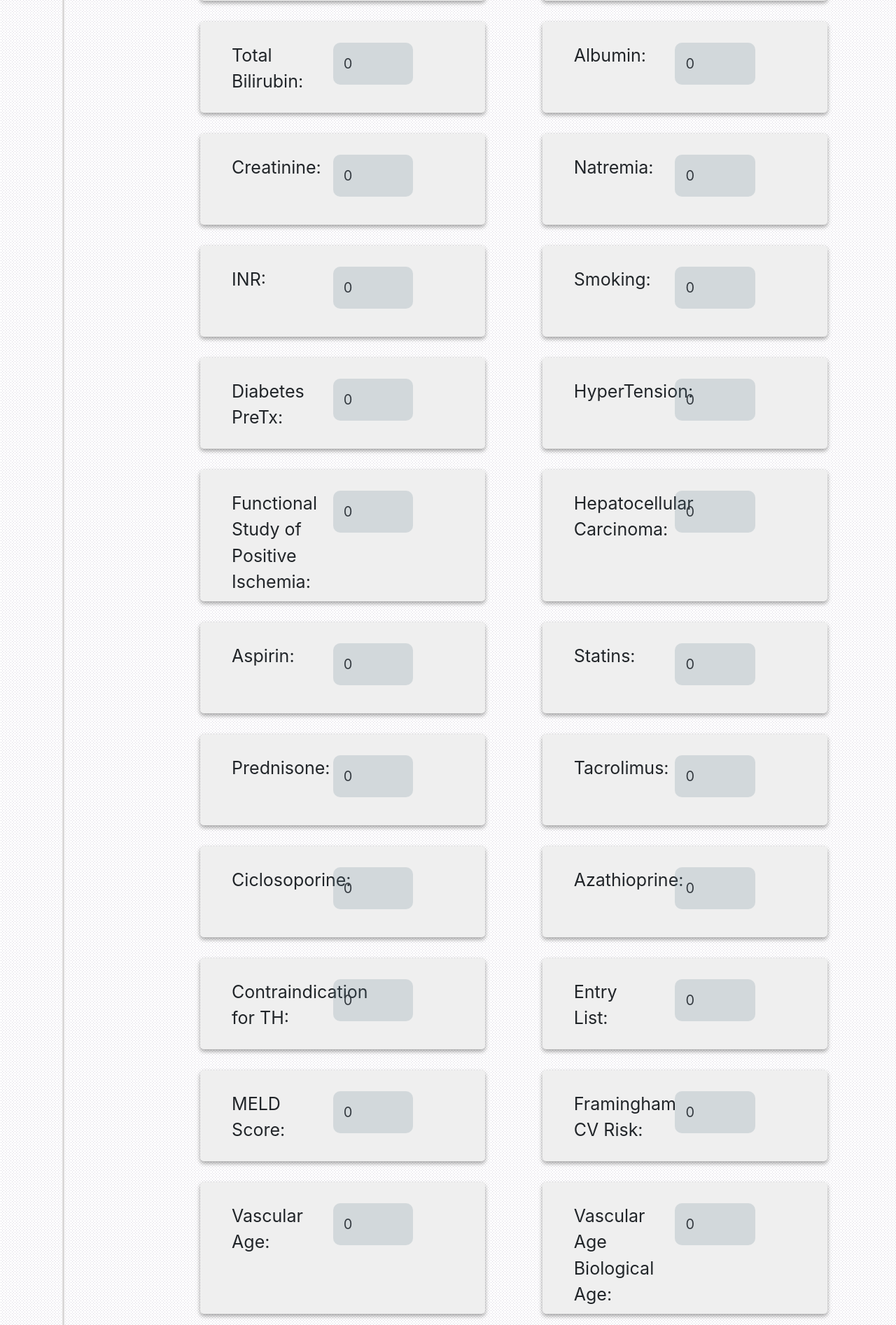
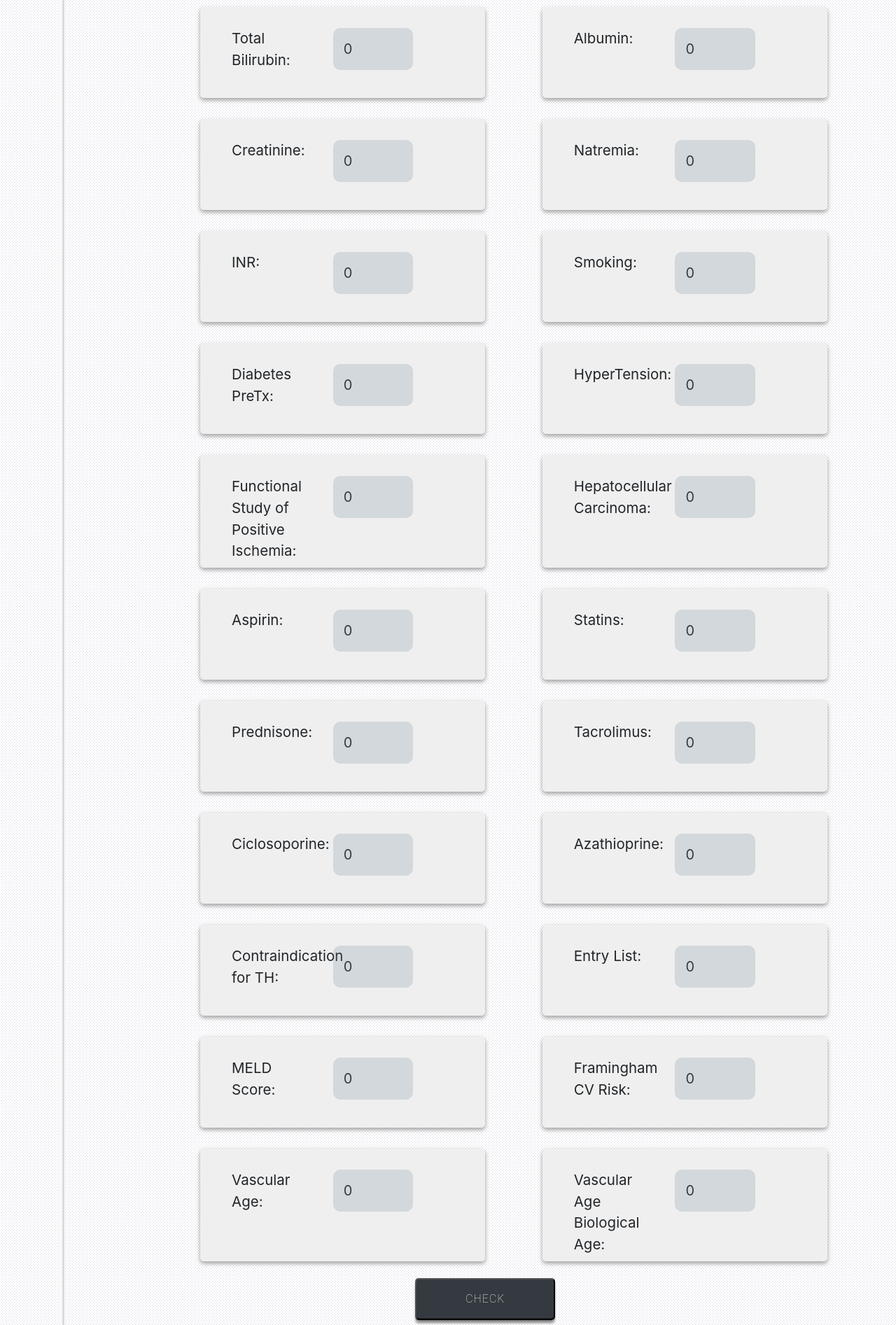
Before and after one commit to JanhaviDadhania/Risk_Analysis, a Django app: page / in a window 1280 px wide. Shown: the part 1907-3800 px from the top of the page at 70% size. Run offline with Django 3.2, Linux system fonts and the light colour scheme; some libraries are stand-ins or nearby versions.

Commit message:
updated stylesheet

```diff
--- /dev/null
+++ b/web_portal/forms/static/script.js
@@ -0,0 +1,257 @@
+window["tmripple"] = /******/ (function (modules) {
+    // webpackBootstrap
+    /******/ // The module cache
+    /******/ var installedModules = {}; // The require function
+    /******/
+    /******/ /******/ function __webpack_require__(moduleId) {
+        /******/
+        /******/ // Check if module is in cache
+        /******/ if (installedModules[moduleId]) {
+            /******/ return installedModules[moduleId].exports;
+            /******/
+        } // Create a new module (and put it into the cache)
+        /******/ /******/ var module = (installedModules[moduleId] = {
+            /******/ i: moduleId,
+            /******/ l: false,
+            /******/ exports: {}
+            /******/
+        }); // Execute the module function
+        /******/
+        /******/ /******/ modules[moduleId].call(
+            module.exports,
+            module,
+            module.exports,
+            __webpack_require__
+        ); // Flag the module as loaded
+        /******/
+        /******/ /******/ module.l = true; // Return the exports of the module
+        /******/
+        /******/ /******/ return module.exports;
+        /******/
+    } // expose the modules object (__webpack_modules__)
+    /******/
+    /******/
+    /******/ /******/ __webpack_require__.m = modules; // expose the module cache
+    /******/
+    /******/ /******/ __webpack_require__.c = installedModules; // define getter function for harmony exports
+    /******/
+    /******/ /******/ __webpack_require__.d = function (exports, name, getter) {
+        /******/ if (!__webpack_require__.o(exports, name)) {
+            /******/ Object.defineProperty(exports, name, {
+                /******/ configurable: false,
+                /******/ enumerable: true,
+                /******/ get: getter
+                /******/
+            });
+            /******/
+        }
+        /******/
+    }; // getDefaultExport function for compatibility with non-harmony modules
+    /******/
+    /******/ /******/ __webpack_require__.n = function (module) {
+        /******/ var getter =
+            module && module.__esModule
+                ? /******/ function getDefault() {
+                        return module["default"];
+                  }
+                : /******/ function getModuleExports() {
+                        return module;
+                  };
+        /******/ __webpack_require__.d(getter, "a", getter);
+        /******/ return getter;
+        /******/
+    }; // Object.prototype.hasOwnProperty.call
+    /******/
+    /******/ /******/ __webpack_require__.o = function (object, property) {
+        return Object.prototype.hasOwnProperty.call(object, property);
+    }; // __webpack_public_path__
+    /******/
+    /******/ /******/ __webpack_require__.p = ""; // Load entry module and return exports
+    /******/
+    /******/ /******/ return __webpack_require__((__webpack_require__.s = 0));
+    /******/
+})(
+    /************************************************************************/
+    /******/ [
+        /* 0 */
+        /***/ function (module, exports, __webpack_require__) {
+            "use strict";
+
+            // Default Settings
+            var settings = {
+                area: "",
+                color: "rgba(255, 255, 255, 0.4)",
+                offsetEl: null,
+                eventListener: "click",
+                mouseMove: false
+            };
+
+            /**
+             * @description Where the magic happens
+             * @param {object} e
+             * @param {string} rippleColor
+             * @param {string} eventListener
+             */
+            function ripple(e, rippleColor, eventListener) {
+                var clickedEl = e.currentTarget;
+                var PageX = eventListener.match(/touch/)
+                    ? e.changedTouches[0].pageX
+                    : e.clientX;
+                var PageY = eventListener.match(/touch/)
+                    ? e.changedTouches[0].pageY
+                    : e.clientY;
+                var btnWidth = clickedEl.clientWidth;
+                var el = clickedEl.getBoundingClientRect();
+                var rippleOffset = settings.offsetEl ? settings.offsetEl.clientHeight : 0;
+                var btnOffsetTop = el.top + rippleOffset;
+                var btnOffsetLeft = el.left;
+                var posMouseX = PageX;
+                var posMouseY = PageY + rippleOffset;
+                var rippleX = posMouseX - btnOffsetLeft;
+                var rippleY = posMouseY - btnOffsetTop;
+
+                var baseCSS =
+                    "\n          position: absolute;\n          width: " +
+                    btnWidth * 2 +
+                    "px;\n          height: " +
+                    btnWidth * 2 +
+                    "px;\n          border-radius: 50%;\n          transition: transform 700ms, opacity 700ms;\n          transition-timing-function: cubic-bezier(0.250, 0.460, 0.450, 0.940);\n          background: " +
+                    rippleColor +
+                    ";\n          background-position: center;\n          background-repeat: no-repeat;\n          background-size: 100%;\n          left: " +
+                    (rippleX - btnWidth) +
+                    "px;\n          top: " +
+                    (rippleY - btnWidth) +
+                    "px;\n          transform: scale(0);\n          pointer-events: none;\n      ";
+
+                // Prepare the dom
+                var rippleEffect = document.createElement("span");
+                rippleEffect.style.cssText = baseCSS;
+
+                // Add some css for prevent overflow errors
+                clickedEl.style.overflow = "hidden";
+
+                // Check if the element is not static because the ripple is in absolute
+                if (window.getComputedStyle(clickedEl).position === "static") {
+                    clickedEl.style.position = "relative";
+                }
+
+                // Check for the mousemove event
+                if (settings.mouseMove) {
+                    settings.mouseMove = false;
+                    return;
+                }
+
+                clickedEl.appendChild(rippleEffect);
+
+                // start animation
+                requestAnimationFrame(function () {
+                    rippleEffect.style.cssText = baseCSS + " transform: scale(1); opacity: 0;";
+                });
+
+                setTimeout(function () {
+                    rippleEffect.remove();
+                }, 700);
+            }
+
+            /**
+             * @description Prevent ripple when scrolling (Mobile Only)
+             * @param {string} eventListener
+             */
+            function onDrag(eventListener) {
+                if (eventListener === "touchend") {
+                    document
+                        .getElementsByTagName("body")[0]
+                        .addEventListener("touchmove", function () {
+                            settings.mouseMove = true;
+                        });
+                }
+            }
+
+            function attachRipple(els, rippleColor, eventListener) {
+                for (var i = 0; i < els.length; i += 1) {
+                    var currentBtn = els[i];
+                    currentBtn.addEventListener(eventListener, function (e) {
+                        return ripple(e, rippleColor, eventListener);
+                    });
+                }
+            }
+
+            function attachRippleToAttribute(area, rippleColor, eventListener) {
+                var attributeEl = document.querySelectorAll(
+                    area + " [data-animation='ripple']"
+                );
+
+                if (attributeEl.length > 0) {
+                    attachRipple(attributeEl, rippleColor, eventListener);
+                } else {
+                    throw new Error('not found any element with data-animation="ripple"');
+                }
+            }
+
+            function attachRippleToSelectors(selectors, rippleColor, eventListener) {
+                if (selectors) {
+                    var selectorsEl = document.querySelectorAll(selectors);
+                } else {
+                    throw new Error("You have to enter at least 1 selector");
+                }
+
+                if (selectorsEl.length > 0) {
+                    attachRipple(selectorsEl, rippleColor, eventListener);
+                } else {
+                    console.warn("No element found with this selector: ", selectors);
+                }
+            }
+
+            module.exports = {
+                init: function init() {
+                    var data =
+                        arguments.length > 0 && arguments[0] !== undefined ? arguments[0] : {};
+
+                    try {
+                        var area = settings.area,
+                            color = settings.color,
+                            offsetEl = settings.offsetEl,
+                            eventListener = settings.eventListener;
+
+                        area = data.area || area;
+                        color = data.color || color;
+                        offsetEl = data.offsetEl ? this.setOffsetEl(data.offsetEl) : offsetEl;
+                        eventListener = data.eventListener || eventListener;
+
+                        onDrag(eventListener);
+                        attachRippleToAttribute(area, color, eventListener);
+                    } catch (e) {
+                        console.warn(e.message);
+                    }
+                },
+                attachToSelectors: function attachToSelectors() {
+                    var data =
+                        arguments.length > 0 && arguments[0] !== undefined ? arguments[0] : {};
+
+                    try {
+                        var elSetting = {
+                            color: data.color || settings.color,
+                            eventListener: data.eventListener || settings.eventListener
+                        };
+                        var color = elSetting.color,
+                            eventListener = elSetting.eventListener;
+
+                        attachRippleToSelectors(data.selectors, color, eventListener);
+                    } catch (e) {
+                        console.warn(e.message);
+                    }
+                },
+                setOffsetEl: function setOffsetEl(el) {
+                    settings.offsetEl = document.querySelector(el);
+                },
+
+                ripple: ripple
+            };
+
+            /***/
+        }
+        /******/
+    ]
+);
+
+tmripple.init();
--- a/web_portal/forms/static/style.css
+++ b/web_portal/forms/static/style.css
@@ -37,6 +37,54 @@ a:hover,a:visited,a:focus  { text-decoration:none; color:inherit; }
         display: none;
     }
 }
+
+/**
+
+**/
+
+
+.check {
+    /**position: absolute;**/
+    top: 0;
+    left: 0;
+    right: 0;
+    bottom: 0;
+    height: 50px;
+    width: 200px;
+    margin: auto;
+}
+*[data-animation="ripple"] {
+    /* height: 100%; */
+    width: 100%;
+    display: block;
+    outline: none;
+    padding: 20px;
+    color: #fff;
+    text-transform: uppercase;
+    background: linear-gradient(135deg, #343a40 0%,#343a40 100%);
+    box-sizing: border-box;
+    text-align: center;
+    line-height: 14px;
+    font-family: roboto, helvetica;
+    font-weight: 200;
+    letter-spacing: 1px;
+    text-decoration: none;
+    box-shadow: 0 5px 3px rgba(0, 0, 0, 0.3);
+    cursor: pointer;
+  /*border-radius: 50px;*/
+    -webkit-tap-highlight-color: transparent;
+    border-radius: 5px;
+}
+
+*[data-animation="ripple"]:focus {
+    outline: none;
+}
+
+*[data-animation="ripple"]::selection {
+    background: transparent;
+    pointer-events: none;
+}
+
 
 @import url("https://fonts.googleapis.com/css?family=Lato:300,400,700");
 body {
--- a/web_portal/forms/templates/pages/index.html
+++ b/web_portal/forms/templates/pages/index.html
@@ -96,4 +96,5 @@
 		</div>
 
 </body>
+<script src = "../../static/script.js"></script>
 </html>
--- a/web_portal/forms/templates/pages/transplant.html
+++ b/web_portal/forms/templates/pages/transplant.html
@@ -34,6 +34,61 @@
 	<div class = "gap">
 	</div>
 
+<style>
+	.check {
+		/**position: absolute;**/
+		top: 0;
+		left: 0;
+		right: 0;
+		bottom: 0;
+		height: 50px;
+		width: 200px;
+		margin: auto;
+	}
+	*[data-animation="ripple"] {
+		/* height: 100%; */
+		width: 100%;
+		display: block;
+		outline: none;
+		padding: 20px;
+		color: #fff;
+		text-transform: uppercase;
+		background: linear-gradient(135deg, #343a40 0%,#343a40 100%);
+		box-sizing: border-box;
+		text-align: center;
+		line-height: 14px;
+		font-family: roboto, helvetica;
+		font-weight: 200;
+		letter-spacing: 1px;
+		text-decoration: none;
+		box-shadow: 0 5px 3px rgba(0, 0, 0, 0.3);
+		cursor: pointer;
+	  /*border-radius: 50px;*/
+		-webkit-tap-highlight-color: transparent;
+		border-radius: 5px;
+	}
+
+	*[data-animation="ripple"]:focus {
+		outline: none;
+	}
+
+	*[data-animation="ripple"]::selection {
+		background: transparent;
+		pointer-events: none;
+	}
+</style>
+<style>
+	@media (max-width: 1000px) {
+		label{
+			font-size:20px;
+		}
+	}
+	@media (min-width: 1500px) {
+		label{
+			font-size:23px;
+		}
+	}
+</style>
 
 	<div class="covering">
 	  <div class="container-fluid table-class">
@@ -104,7 +159,8 @@
 							<div class = "row">
 								<!-- <div class = "col-lg-1">
 								</div> -->
-								<div class = "col-lg-5" style = "font-size:25px">{{ field.label_tag }}</div>
+								<div class = "col-lg-5" style = "font-size:1.6vw">{{ field.label_tag }}</div>
+
 							    <div class = "col-lg-5">
 							          {% if field.errors %}
 							            <ul class = "progress-form form-group animated fadeInRightBig  activate">
@@ -131,7 +187,9 @@
 				</div>
 			  </div>
 
-			  <center><br><button class = "done" type = "submit">Check</button><br><br><br></center>
+			  <center><br><div class="check">
+			  	<button data-animation="ripple" style = "height:60px;padding:0px"><a data-animation="ripple" style = "color:#fff">Check<span style="font-weight: bold;"><!--Me--></span></a></button>
+			  </div><br><br><br></center>
 			  </form>
 	          </div>
 	        </div>
@@ -141,6 +199,7 @@
 	  </div>
 	</div>
 
+
 	<!-- <form method='POST'>
 		{% csrf_token %}
 		{{ form.as_p }}
```
